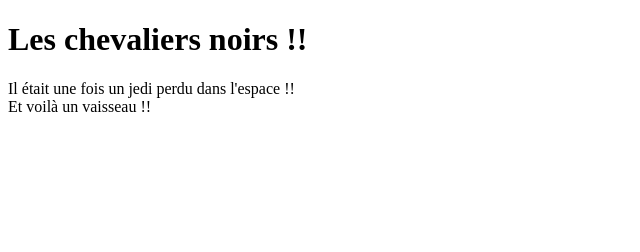
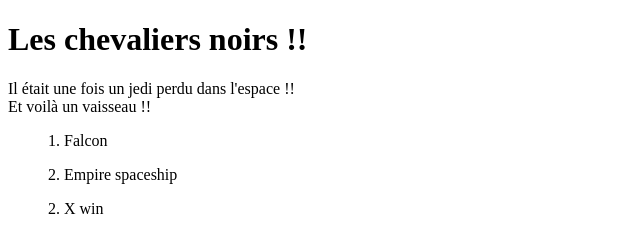
Before and after one commit to PatriciaBiasinExterne/formation-git-mastering-discover-github, a plain HTML site: page index.html in a window 1280 px wide. Shown: the whole page, without its empty margins (0-640 px from the left). Drawn offline with Linux system fonts and the light colour scheme.

Commit message:
feat: ul list ship

```diff
--- a/index.html
+++ b/index.html
@@ -14,5 +14,8 @@
     <div>
         Et voilà un vaisseau !!
     </div>
+    <ul>1. Falcon</ul>
+    <ul>2. Empire spaceship</ul>
+    <ul>2. X win</ul>
 </body>
 </html>
```
